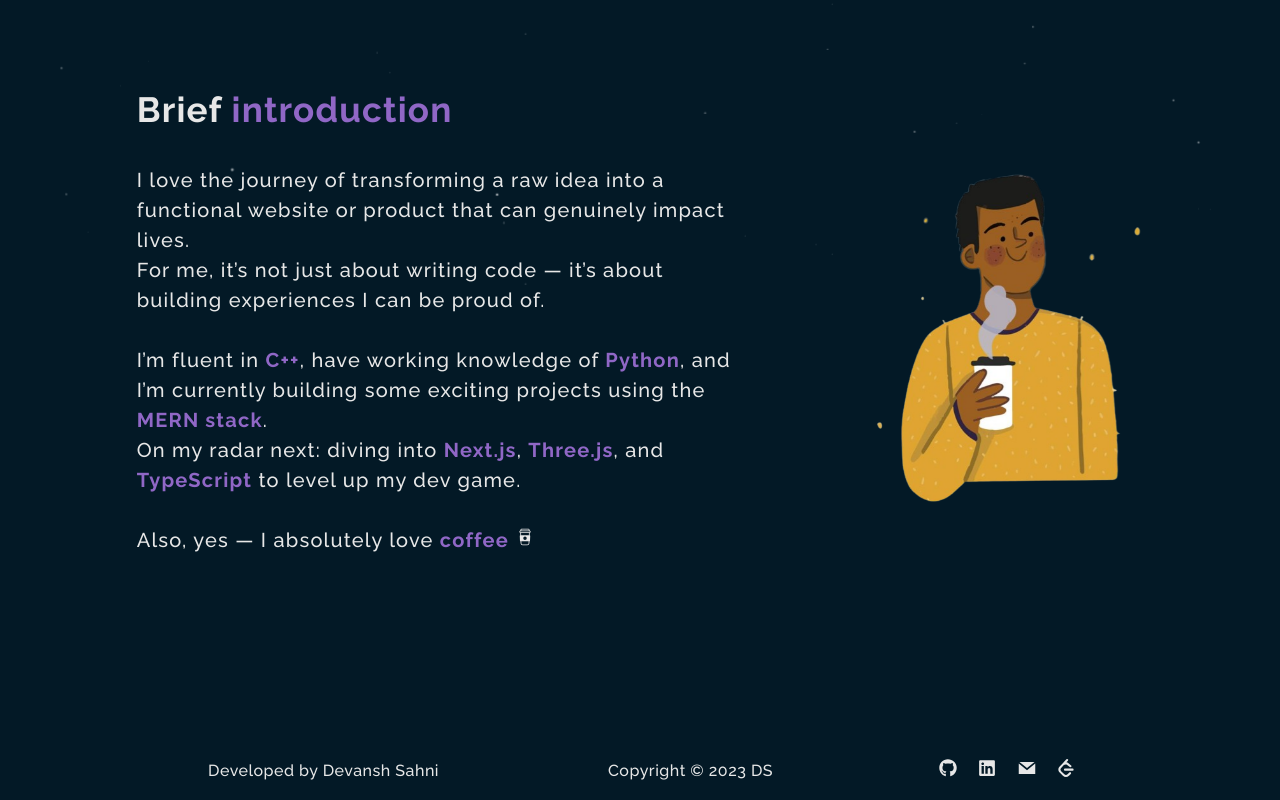
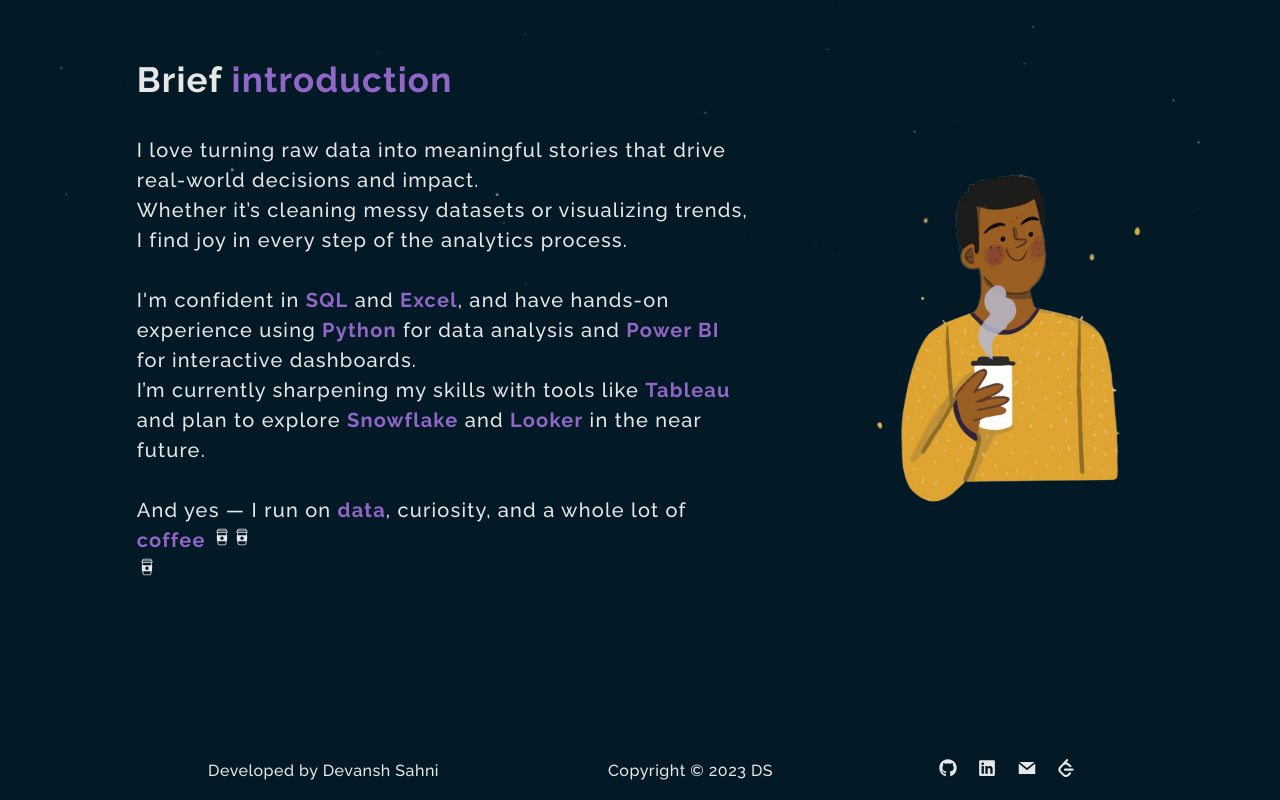
Before and after one commit to RaineJacob/Raine-Jacob, a React (Create React App) app: page / in a window 1280 px wide. Shown: the part 810-1610 px from the top of the page. Built offline with nearby package versions, Linux system fonts and the light colour scheme.

Commit message:
Update Home.js

```diff
--- a/src/Components/Home.js
+++ b/src/Components/Home.js
@@ -29,13 +29,20 @@
         <div className='AboutText'>
           <h1 className='AboutTextHeading'>Brief <b>introduction</b></h1>
           <p>
-            I love the journey of transforming a raw idea into a functional website or product that can genuinely impact lives.<br/>
-  For me, it’s not just about writing code — it’s about building experiences I can be proud of.<br/><br/>
+            <p>
+<p>
+  I love turning raw data into meaningful stories that drive real-world decisions and impact.<br/>
+  Whether it’s cleaning messy datasets or visualizing trends, I find joy in every step of the analytics process.<br/><br/>
 
-  I’m fluent in <b>C++</b>, have working knowledge of <b>Python</b>, and I’m currently building some exciting projects using the <b>MERN stack</b>.<br/>
-  On my radar next: diving into <b>Next.js</b>, <b>Three.js</b>, and <b>TypeScript</b> to level up my dev game.<br/><br/>
+  I'm confident in <b>SQL</b> and <b>Excel</b>, and have hands-on experience using <b>Python</b> for data analysis and <b>Power BI</b> for interactive dashboards.<br/>
+  I’m currently sharpening my skills with tools like <b>Tableau</b> and plan to explore <b>Snowflake</b> and <b>Looker</b> in the near future.<br/><br/>
 
-  Also, yes — I absolutely love <b>coffee</b>  <CiCoffeeCup />
+  And yes — I run on <b>data</b>, curiosity, and a whole lot of <b>coffee</b>  <CiCoffeeCup />
+    <CiCoffeeCup />
+</p>
+
+</p>
+  <CiCoffeeCup />
           </p>
         </div>
         <Tilt>
```
